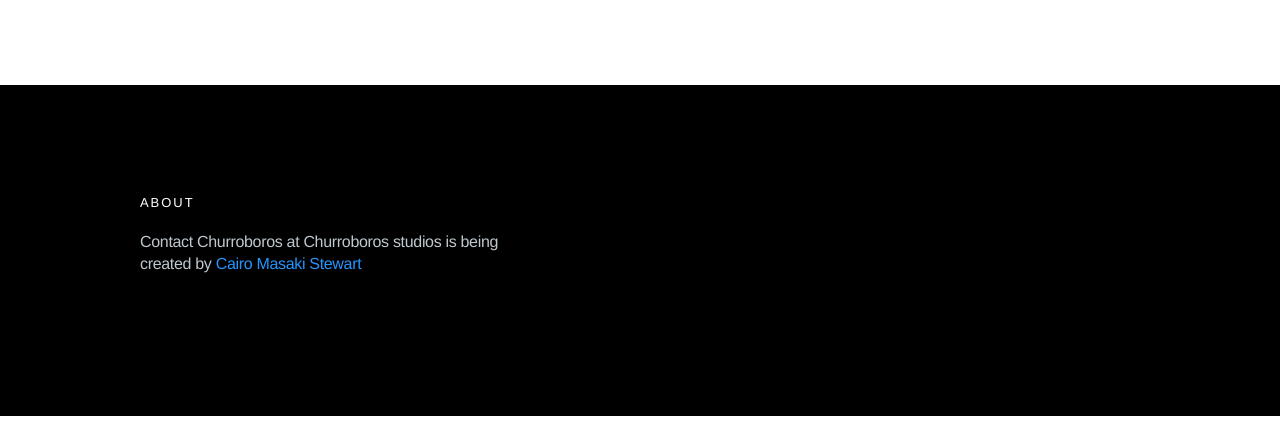
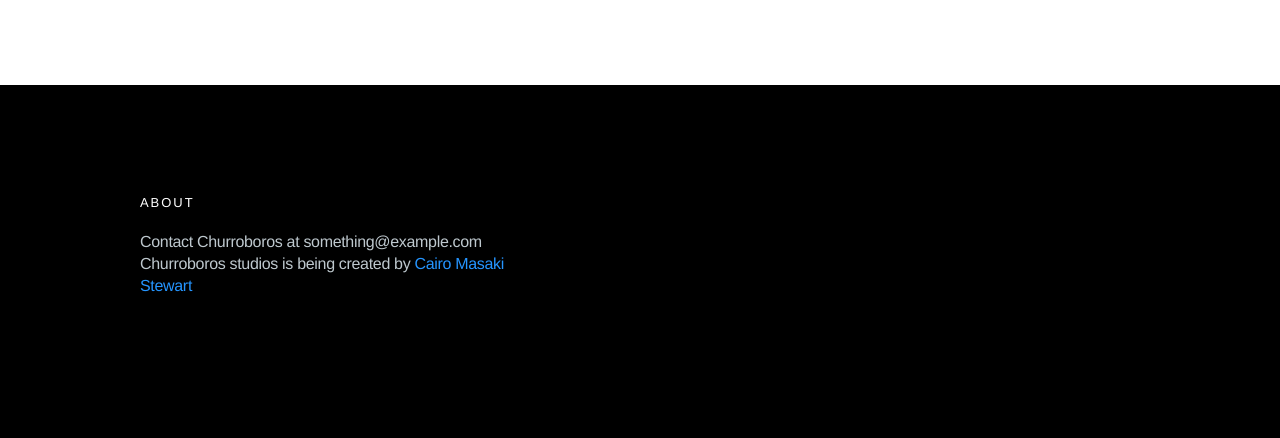
Before and after one commit to masakistewart/Churroboros-Studios, a website: page public/views/index.html in a window 1280 px wide. Shown: the part 1352-1790 px from the top of the page. Before the commit the page ends 1768 px from the top, so only its background shows below. Drawn offline with nearby package versions, Linux system fonts and the light colour scheme; some packages are replaced by stand-ins of ours; files that its build step writes are made by us from their sources; no server answers; files whose address does not match are found by name.

Commit message:
add new layout

```diff
--- a/public/views/pages/landing.html
+++ b/public/views/pages/landing.html
@@ -40,7 +40,7 @@
         <ul class="list-unstyled list-spaced">
           <li class="m-b"><h6 class="text-uppercase">About</h6></li>
           <li class="text-muted">
-          	Contact Churroboros at
+          	Contact Churroboros at something@example.com
           	Churroboros studios is being created by <a href="http://cairostewart.herokuapp.com/#/"> Cairo Masaki Stewart</a>
           </li>
         </ul>
```
